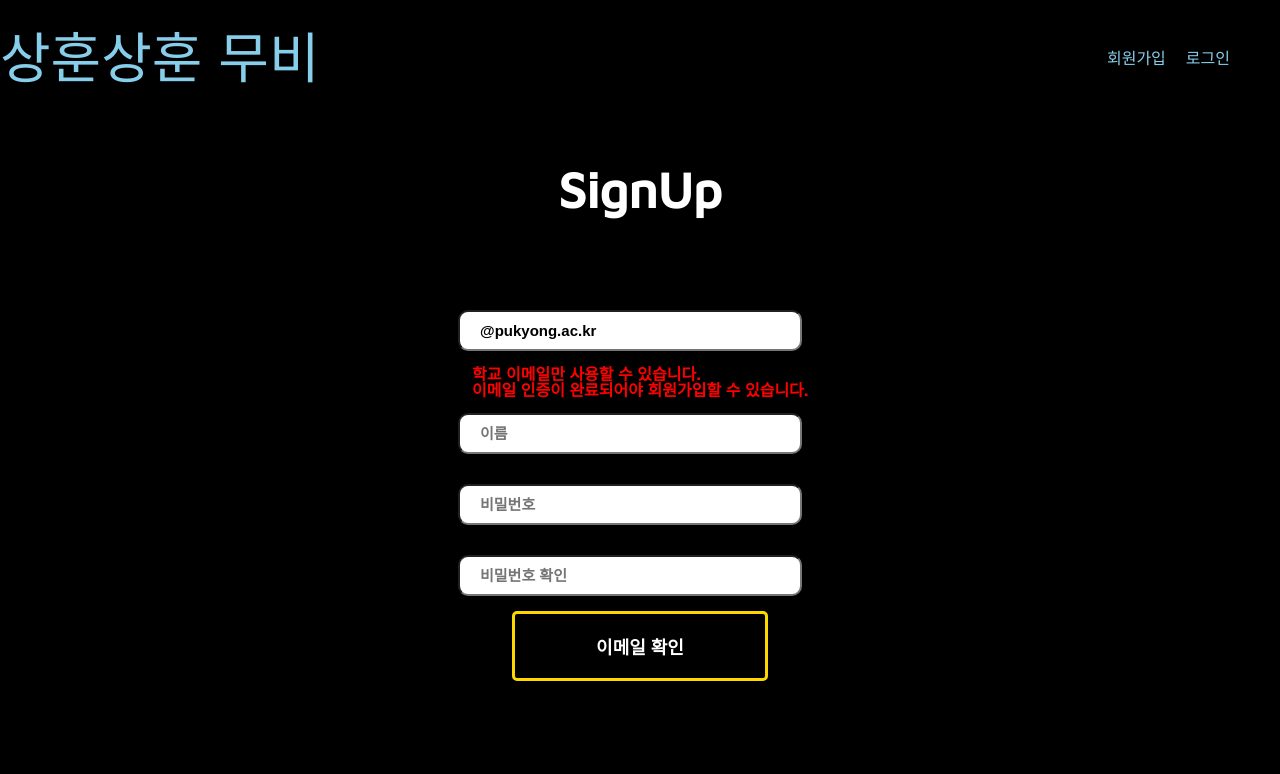
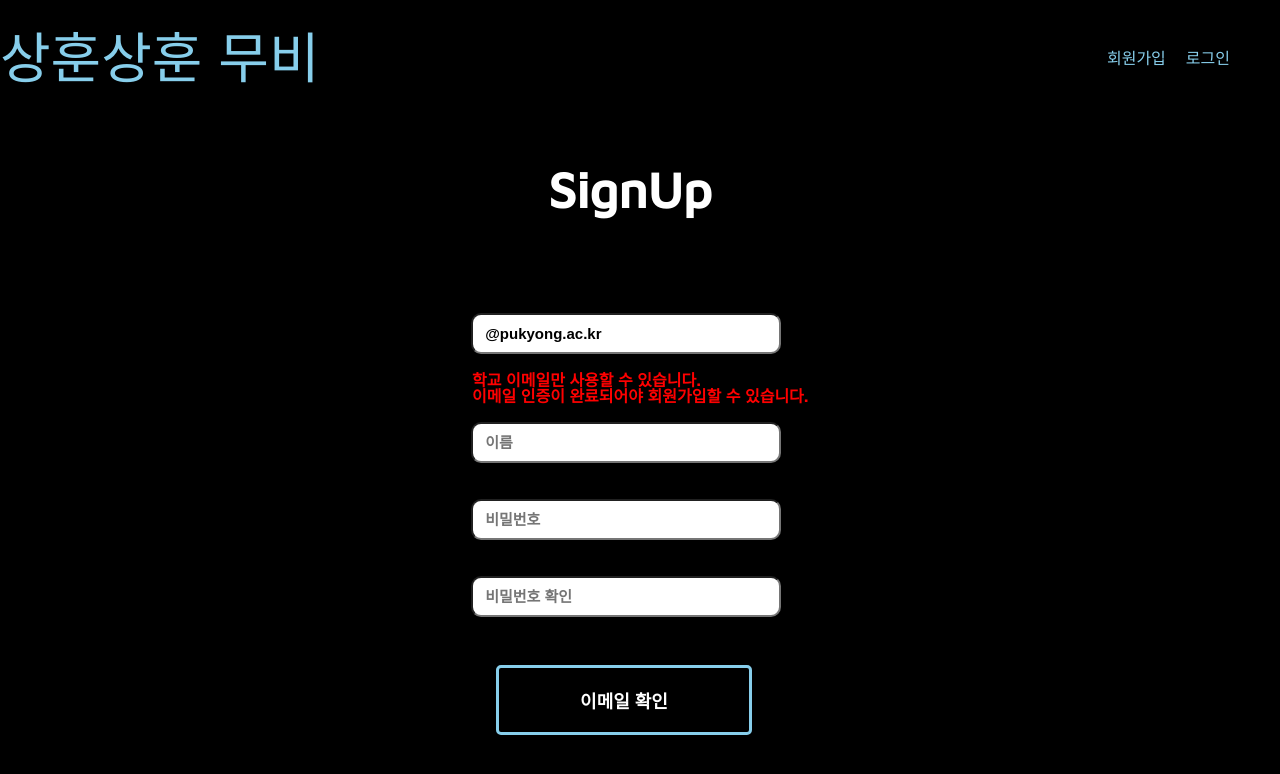
Before and after one commit to dl57934/movieSite, a React (Create React App) app in the folder moviefront/: page /signUp in a window 1280 px wide. Shown: the top 774 px of the page. Built offline with nearby package versions, Linux system fonts and the light colour scheme.

Commit message:
edit css

```diff
--- a/moviefront/src/javascript/root/Routes/Detail/Detail.js
+++ b/moviefront/src/javascript/root/Routes/Detail/Detail.js
@@ -13,7 +13,7 @@ const Container = styled.div`
 `;
 
 const CustomLoading = styled(LoadingContainer)`
-  margin-left: 500px;
+  margin-left: 800px;
 `;
 
 const Image = styled.div`
--- a/moviefront/src/javascript/root/Routes/SignUp/signUp.js
+++ b/moviefront/src/javascript/root/Routes/SignUp/signUp.js
@@ -111,7 +111,7 @@ const CustomButton = styled.button`
   }
   ::before,
   ::after {
-    background: gold;
+    background: skyblue;
     content: "";
     position: absolute;
     z-index: -1;
@@ -120,13 +120,14 @@ const CustomButton = styled.button`
     color: black;
   }
   background: none;
-  border: 3px solid gold;
+  border: 3px solid skyblue;
   border-radius: 5px;
   color: #fff;
   display: block;
   font-size: 18px;
   font-weight: bold;
-  margin: 0 0 0px 0px;
+  margin-top: 30px;
+  margin-right: 32px;
   width: 20%;
   height: 10%;
   position: relative;
@@ -155,18 +156,19 @@ const Title = styled.h1`
   font-size: 50px;
   margin-top: 30px;
   margin-bottom: 80px;
+  margin-right: 20px;
 `;
 
 const Input = styled.input.attrs({
   type: props => (props.email ? "text" : "password")
 })`
   font-size: 15px;
-  margin: 15px 0;
-  width: 300px;
+  margin: 18px 0;
+  width: 22%;
   font-weight: 600;
-  padding: 10px 20px;
+  padding: 10px 12px;
   border-radius: 10px;
-  margin-right: 20px;
+  margin-right: 28px;
 `;
 
 export default signUp;
```
